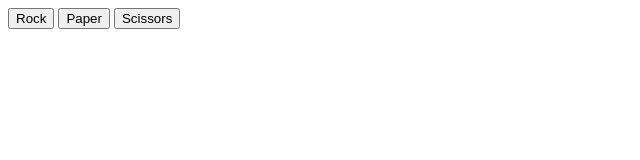
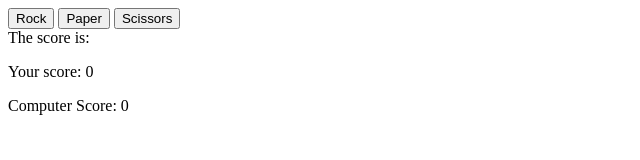
Before and after one commit to Daojim/rock-paper-scissors, a plain HTML site: page index.html in a window 1280 px wide. Both pictures are taken after a click on the button "Rock". Shown: the whole page, without its empty margins (0-640 px from the left). Drawn offline with Linux system fonts and the light colour scheme.

Commit message:
Add basic functionality to results div Shows the current score but need to stop doing multiple results

```diff
--- a/index.html
+++ b/index.html
@@ -10,5 +10,6 @@
     <button id="rockBtn">Rock</button>
     <button id="paperBtn">Paper</button>
     <button id="scissorsBtn">Scissors</button>
+    <div id="results"></div>
   </body>
 </html>
--- a/script.js
+++ b/script.js
@@ -32,13 +32,30 @@ function getHumanChoice() {
   }
 }
 
+const results = document.querySelector("#results");
+
+const content = document.createElement("div");
+
 //Scoring
 let humanScore = 0;
 let computerScore = 0;
 function getScores() {
+  content.classList.add("content");
+  content.textContent = "The score is: ";
+  results.appendChild(content);
   console.log("The score is: ");
+
+  const playerScore = document.createElement("p");
+  content.classList.add("playerScore");
+  playerScore.textContent = "Your score: " + humanScore;
+  results.appendChild(playerScore);
   console.log("Your score: " + humanScore);
+
+  const cpuScore = document.createElement("p");
+  content.classList.add("cpuScore");
+  cpuScore.textContent = "Computer Score: " + computerScore;
   console.log("Computer Score: " + computerScore);
+  results.appendChild(cpuScore);
 }
 
 //Play a round
```
